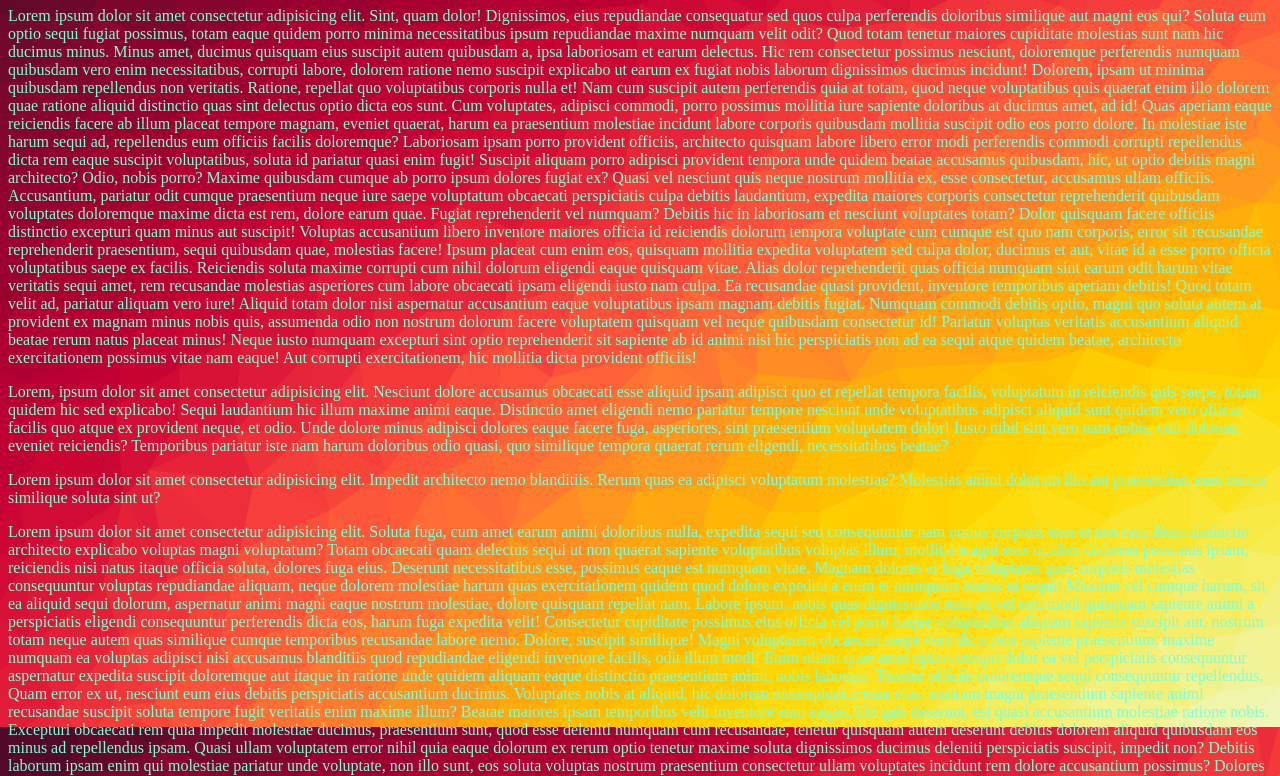
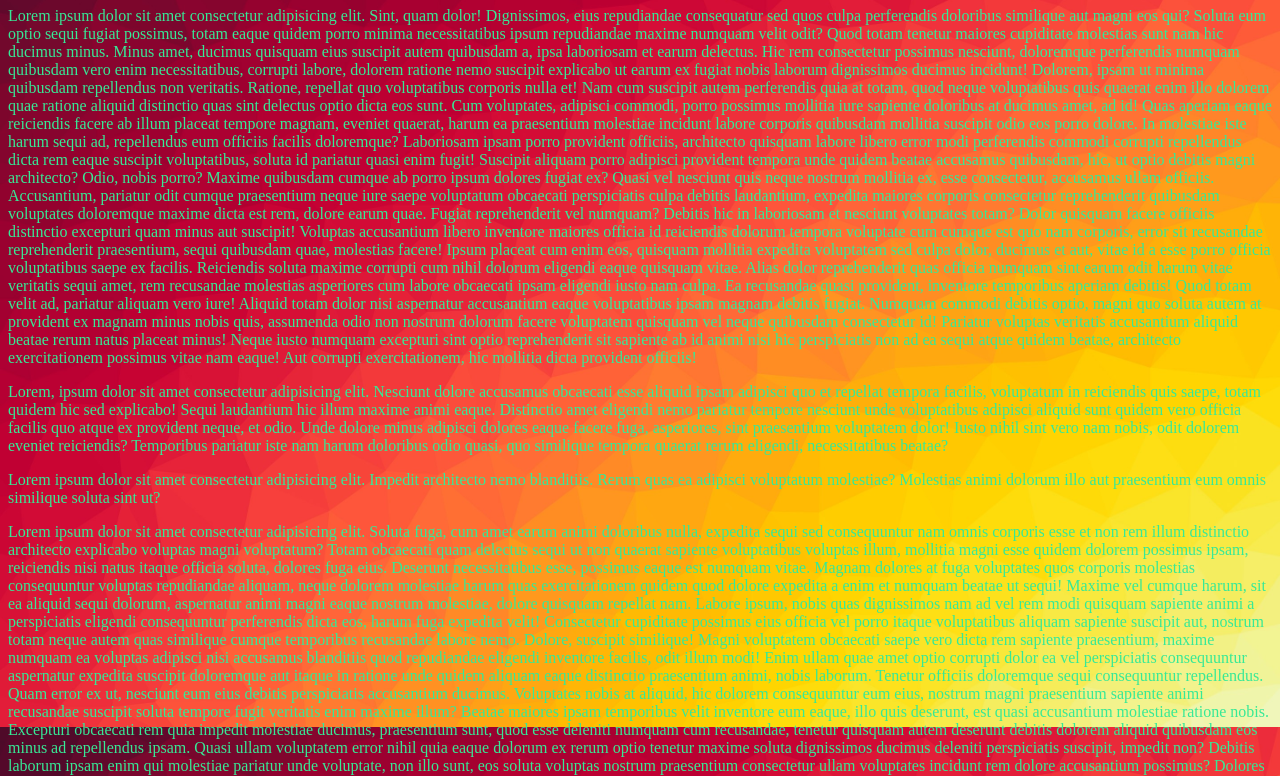
Before and after one commit to Sr-Shohan/CSS-HTML, a plain HTML site: page backgournds_img.html in a window 1280 px wide. Shown: the part 73-849 px from the top of the page. Drawn offline with Linux system fonts and the light colour scheme.

Commit message:
Update backgournds_img.html

```diff
--- a/backgournds_img.html
+++ b/backgournds_img.html
@@ -12,7 +12,7 @@
 
 }
    .text{
-       color: aquamarine ;
+       color: rgb(55, 233, 150) ;
    }
 
    </style>
```
